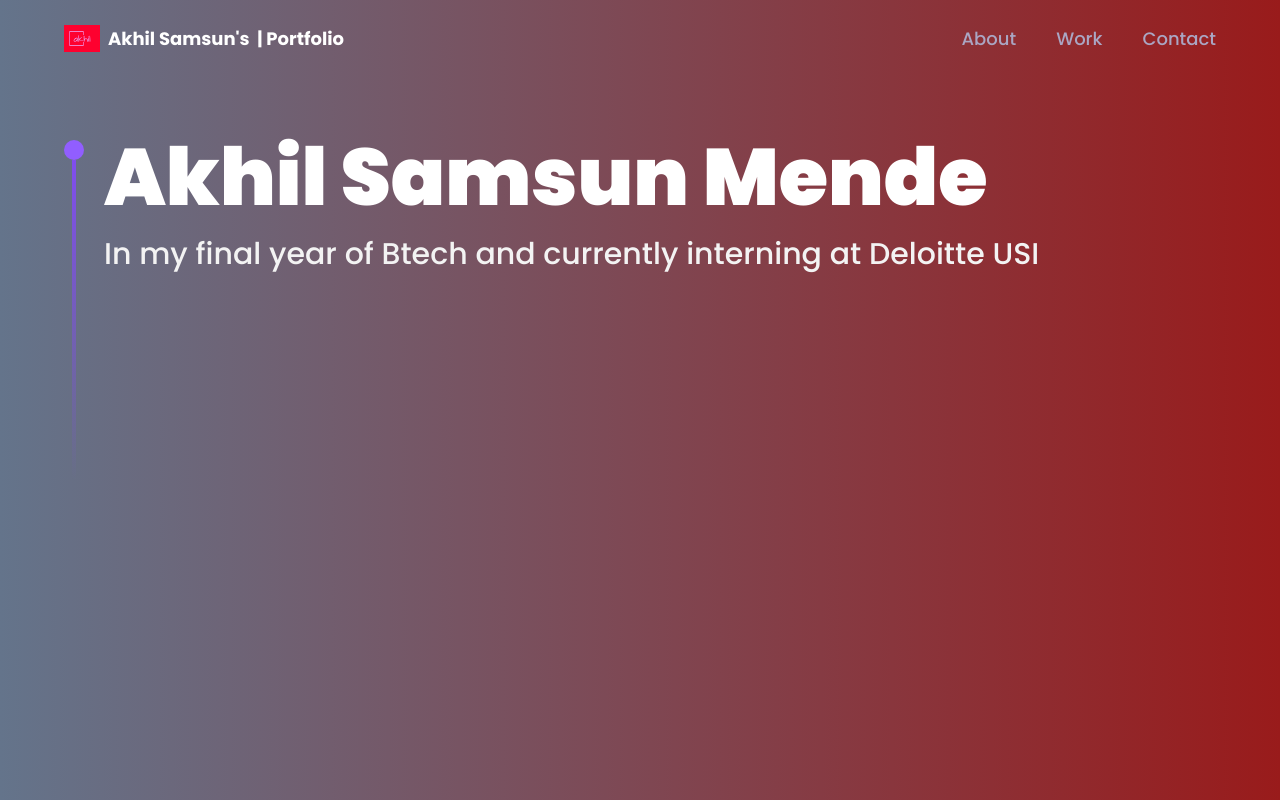
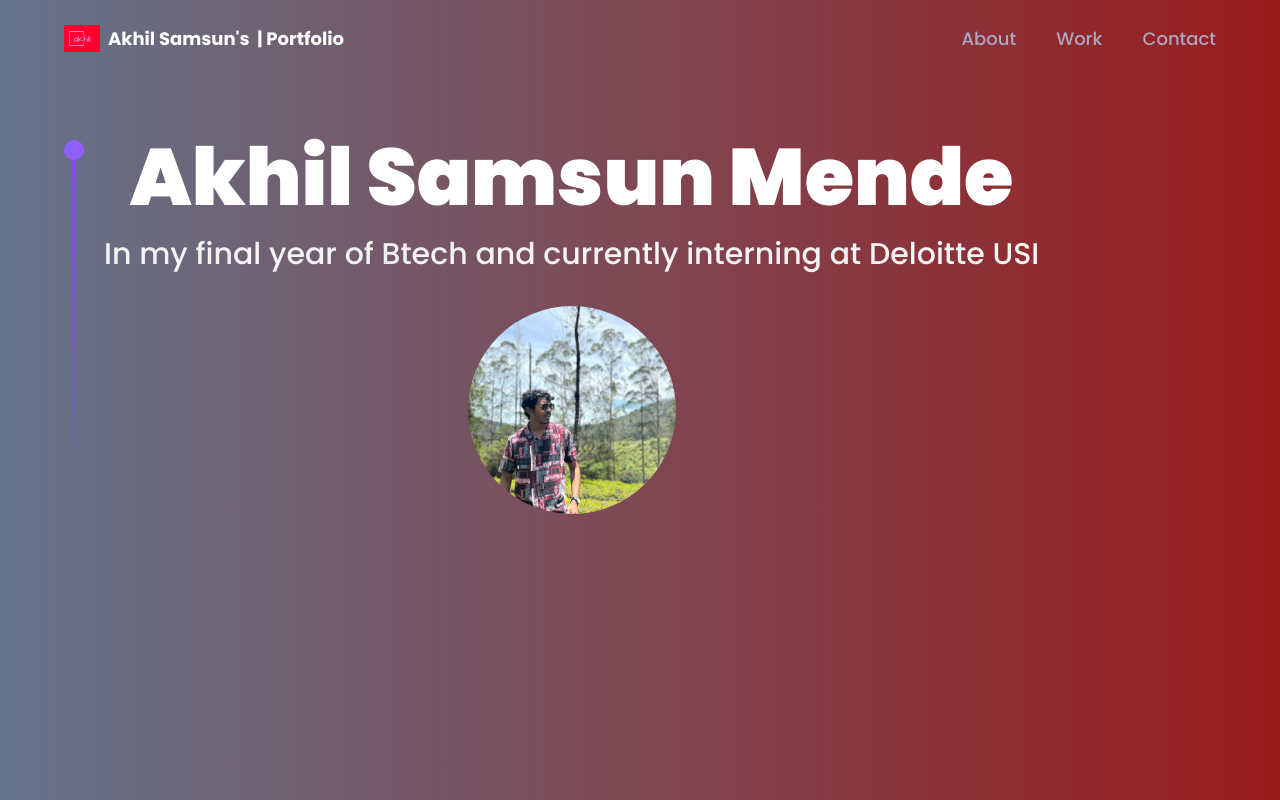
Before and after one commit to akhil99558/My-Dashboard, a React (Vite) app: page / in a window 1280 px wide. Shown: the top 800 px of the page. Built offline with nearby package versions, Linux system fonts and the light colour scheme.

Commit message:
Profile pic

```diff
--- a/src/components/Hero.jsx
+++ b/src/components/Hero.jsx
@@ -1,7 +1,7 @@
 import { motion } from "framer-motion";
 
 import { styles } from "../styles";
-
+import pic from '../assets/Akhil_o.jpg'
 const Hero = () => {
   return (
     <section className={`relative w-full h-screen mx-auto bg-gradient-to-r from-slate-500 to-red-800`}>
@@ -13,13 +13,18 @@ const Hero = () => {
           <div className='w-1 sm:h-80 h-40 violet-gradient' />
         </div>
 
-        <div>
+        <div className="flex flex-col items-center">
           <h1 className={`${styles.heroHeadText} text-white`}>
             Akhil Samsun Mende
           </h1>
           <p className={`${styles.heroSubText} mt-2 text-white-100`}>
             In my final year of Btech and currently interning at Deloitte USI
           </p>
+          <img
+            src={pic}
+            alt="Profile"
+            className="w-52 h-52 rounded-full object-cover mt-8"
+          />
         </div>
       </div>
 
```
Also changed, not shown: src/assets/Akhil_o.jpg (added).
